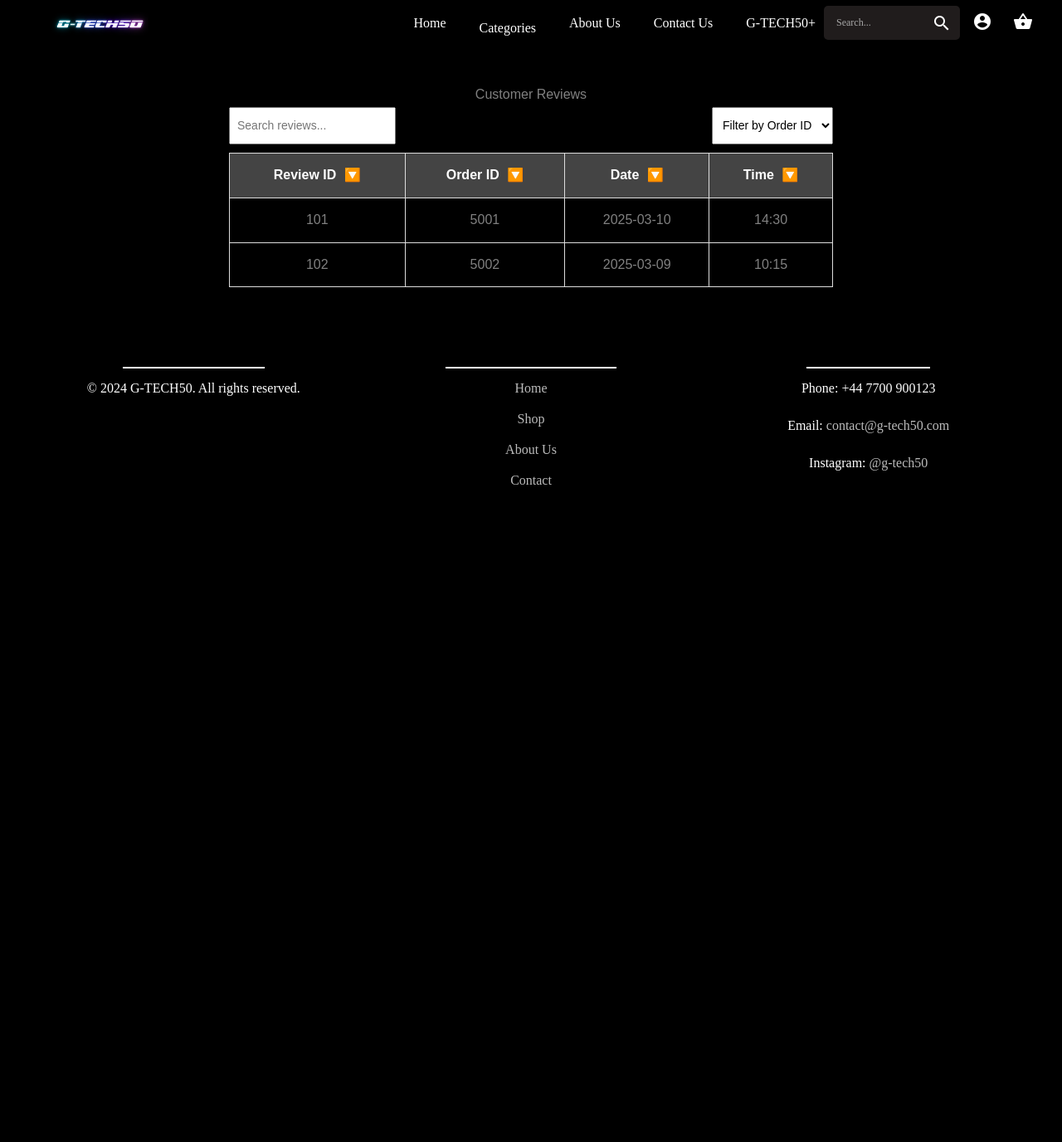
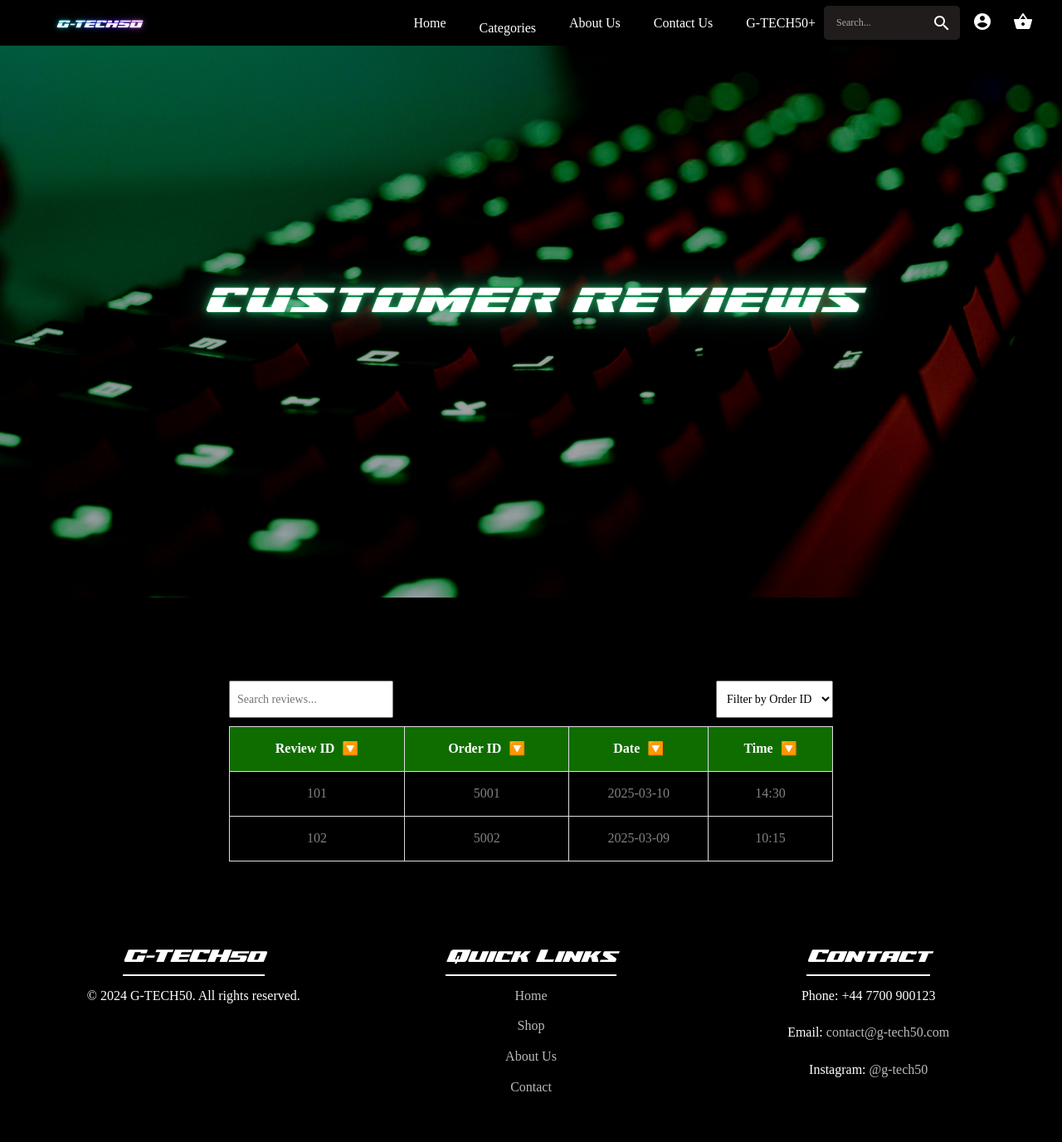
Before and after one commit to eamonmooney/G-TECH50, a PHP site: page /customer-review.html in a window 1280 px wide. Shown: the whole page at 83% size. Before the commit the page ends 584 px from the top, so only its background shows below. Run offline with PHP 8.4, Linux system fonts and the light colour scheme.

Commit message:
Review page frontend update.

```diff
--- a/css/footer.css
+++ b/css/footer.css
@@ -16,6 +16,7 @@ footer {
     text-align: center;
     margin-top: 35px;
     margin-bottom: 35px;
+    background-color: black;
 }
 
 .footer-container {
@@ -28,6 +29,10 @@ footer {
     gap: 20px;
     background-color: black;
     text-align: center; /* Adjusted the footer - Sahil. */
+}
+
+.footer-container h3 {
+    color: white;
 }
 
 .footer-section {
--- a/customer-review.html
+++ b/customer-review.html
@@ -17,6 +17,7 @@
             padding: 0;
             text-align: center;
         }
+
         .navbar {
             position: fixed;
             top: 0;
@@ -24,54 +25,65 @@
             background: #000000;
             z-index: 1000;
         }
+
         .container {
             width: 60%;
             margin: auto;
             padding: 20px;
             margin-top: 80px;
         }
+
         .search-filter {
             display: flex;
             justify-content: space-between;
             margin-bottom: 10px;
         }
+
         input, select {
             padding: 8px;
             font-size: 14px;
         }
+
         table {
             width: 100%;
             border-collapse: collapse;
             margin-top: 10px;
         }
+
         th, td {
             border: 1px solid #ddd;
             padding: 12px;
             text-align: center;
             cursor: pointer;
         }
+
         th {
-            background: #444;
+            background: #0f6d00;
             color: white;
             position: relative;
         }
+
         th span {
             cursor: pointer;
             margin-left: 5px;
         }
+
         tr:hover {
             background: #f1f1f1;
         }
+
         .review-details {
             margin-top: 30px;
             padding: 20px;
             border: 1px solid #ccc;
         }
+
         .admin-actions {
             display: flex;
             justify-content: space-between;
             margin-top: 20px;
         }
+
         .admin-actions div {
             width: 48%;
             padding: 15px;
@@ -79,8 +91,34 @@
             text-align: center;
             cursor: pointer;
         }
+
         .admin-actions div:hover {
             background: #f1f1f1;
+        }
+
+        .container {
+            font-family: 'horizon';
+        }
+
+        .container h1 {
+            color: white;
+            font-family: 'superbrigade';
+            margin-bottom: 40px;
+            font-size: 30px;
+        }
+
+        .footer {
+            background-color: black;
+        }
+
+        .hero .reviews {
+            max-width: 100%;
+            padding: 0;
+            margin: 0;
+        }
+
+        table {
+            margin-bottom: 40px;
         }
     </style>
 
@@ -148,8 +186,11 @@
     <script src="js/searchBar.js"></script>
     <script src="js/mobileNavbar.js"></script>
 
+    <section class="hero">
+        <img src="images/Externalmade/customerReviews.png" alt="reviews" class="reviews">
+    </section>
+
     <div class="container">
-    <div>Customer Reviews</div>
 
         <!-- Search & Filter -->
         <div class="search-filter">
@@ -188,6 +229,7 @@
         </table>
     </div>
 </div>
+</body>
      <!-- Footer -->
      <footer>
         <div class="footer-container">
@@ -252,6 +294,4 @@
             rows.forEach(row => table.appendChild(row));
         }
     </script>
-
-</body>
 </html>
```
Also changed, not shown: footer.html (+1 -55 lines), images/Externalmade/customerReviews.png (added).
